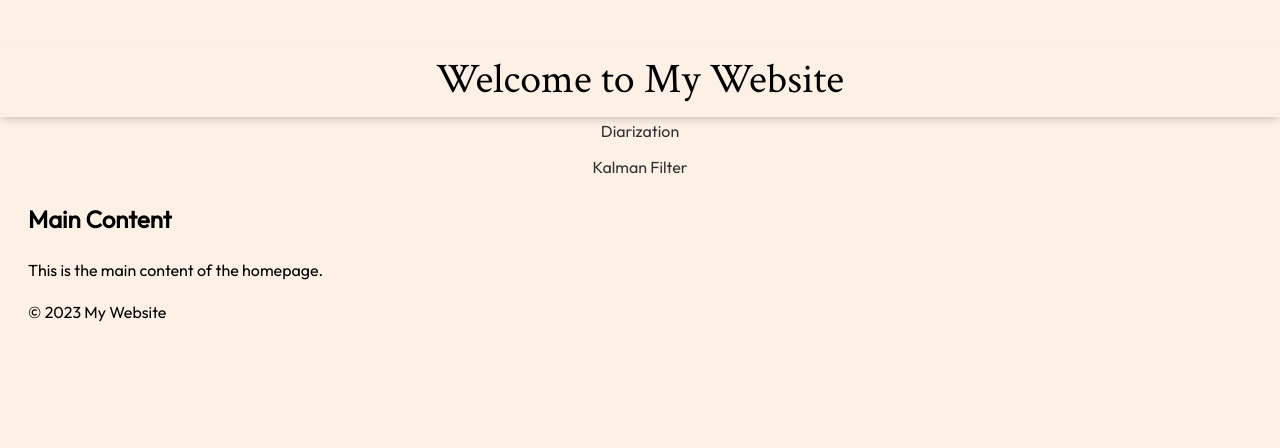
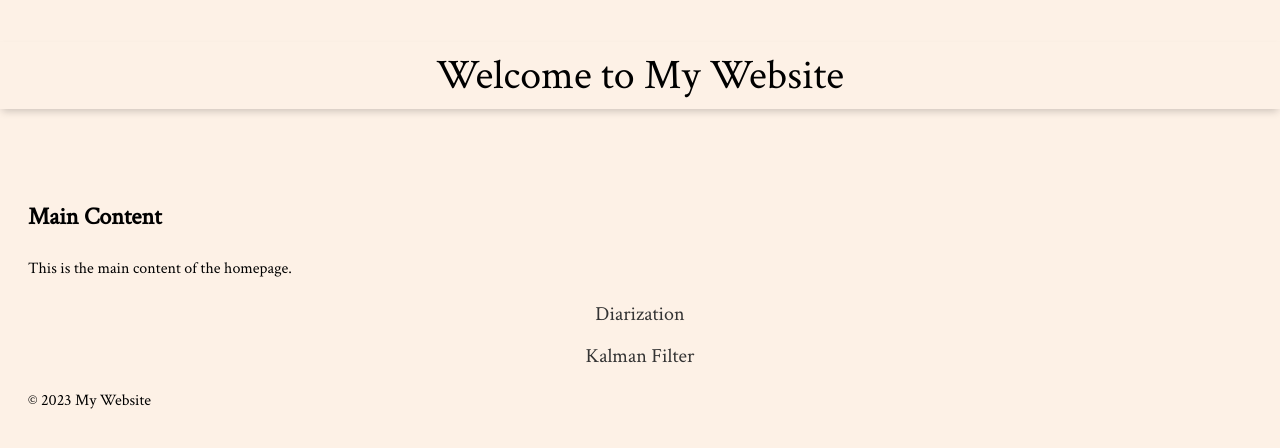
Before and after one commit to djdjoko/djdjoko.github.io, a plain HTML site: page index.html in a window 1280 px wide. Drawn offline with Linux system fonts and the light colour scheme.

Commit message:
Update index.html

```diff
--- a/index.html
+++ b/index.html
@@ -5,19 +5,23 @@
     <meta name="viewport" content="width=device-width, initial-scale=1.0">
     <title>Main Page</title>
     <link href="https://fonts.googleapis.com/css2?family=Crimson+Text&display=swap" rel="stylesheet"> <!-- Importing Crimson Text font -->
-    <link href="https://fonts.googleapis.com/css2?family=Outfit&display=swap" rel="stylesheet"> <!-- Importing Outfit font -->
     <style>
         /* Base styles */
         body {
-            font-family: 'Outfit', sans-serif; /* Using Outfit font */
+            font-family: 'Crimson Text', serif; /* Using Crimson Text for normal text */
             line-height: 1.6;
             padding: 20px;
             background-color: rgb(253, 241, 230);
         }
 
+        h1, h2, h3, nav, footer {
+            font-family: 'Crimson Text', serif; /* Using Crimson Text for headers, menu, and footer */
+        }
+
         header {
             position: relative;
             padding-top: 75px;
+            height: 75px; /* Reduced height of the header */
         }
 
         .article-title {
@@ -25,9 +29,7 @@
             top: 0;
             left: 0;
             right: 0;
-            height: 75px;
             background-color: rgb(253, 241, 230);
-            font-family: 'Crimson Text', serif; /* Using Crimson Text font */
             font-size: 42px;
             text-align: center;
             display: flex;
@@ -44,12 +46,21 @@
         }
 
         nav ul li {
-            margin-bottom: 10px; /* Adjust spacing */
+            margin-bottom: 10px;
         }
 
         nav a {
             text-decoration: none;
             color: #333;
+            font-size: 20px; /* Increased font size of links */
+        }
+
+        nav a:hover {
+            color: darkgrey; /* Color change on hover */
+        }
+
+        footer {
+            font-family: 'Crimson Text', serif;
         }
 
         /* Responsive styles */
@@ -67,17 +78,17 @@
 <body>
     <header>
         <p class="article-title">Welcome to My Website</p>
-        <nav>
-            <ul>
-                <li><a href="diarization.html">Diarization</a></li>
-                <li><a href="kalman.html">Kalman Filter</a></li>
-            </ul>
-        </nav>
     </header>
     <main>
         <section>
             <h2>Main Content</h2>
             <p>This is the main content of the homepage.</p>
+            <nav>
+                <ul>
+                    <li><a href="diarization.html">Diarization</a></li>
+                    <li><a href="kalman.html">Kalman Filter</a></li>
+                </ul>
+            </nav>
         </section>
     </main>
     <footer>
```
